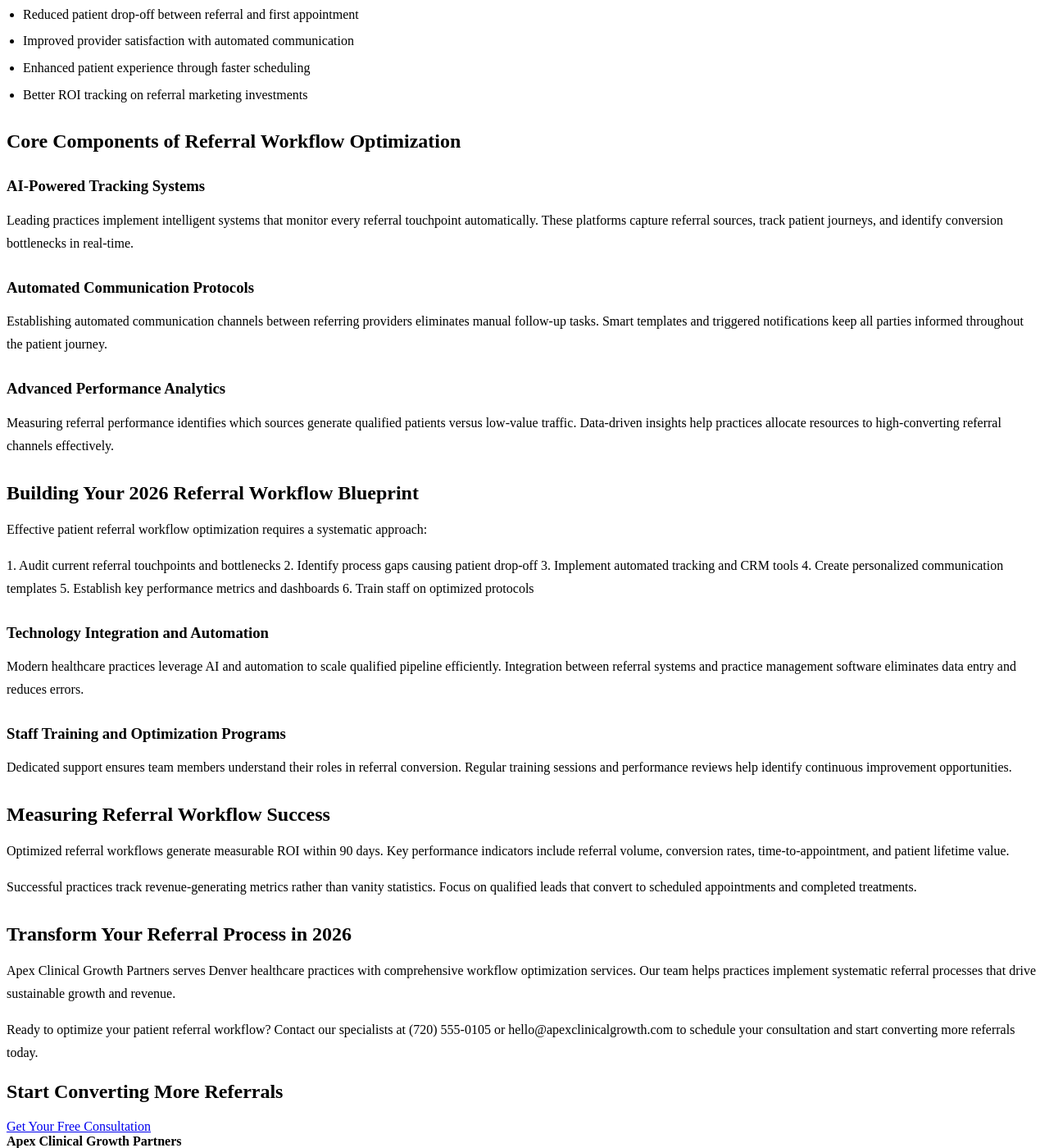
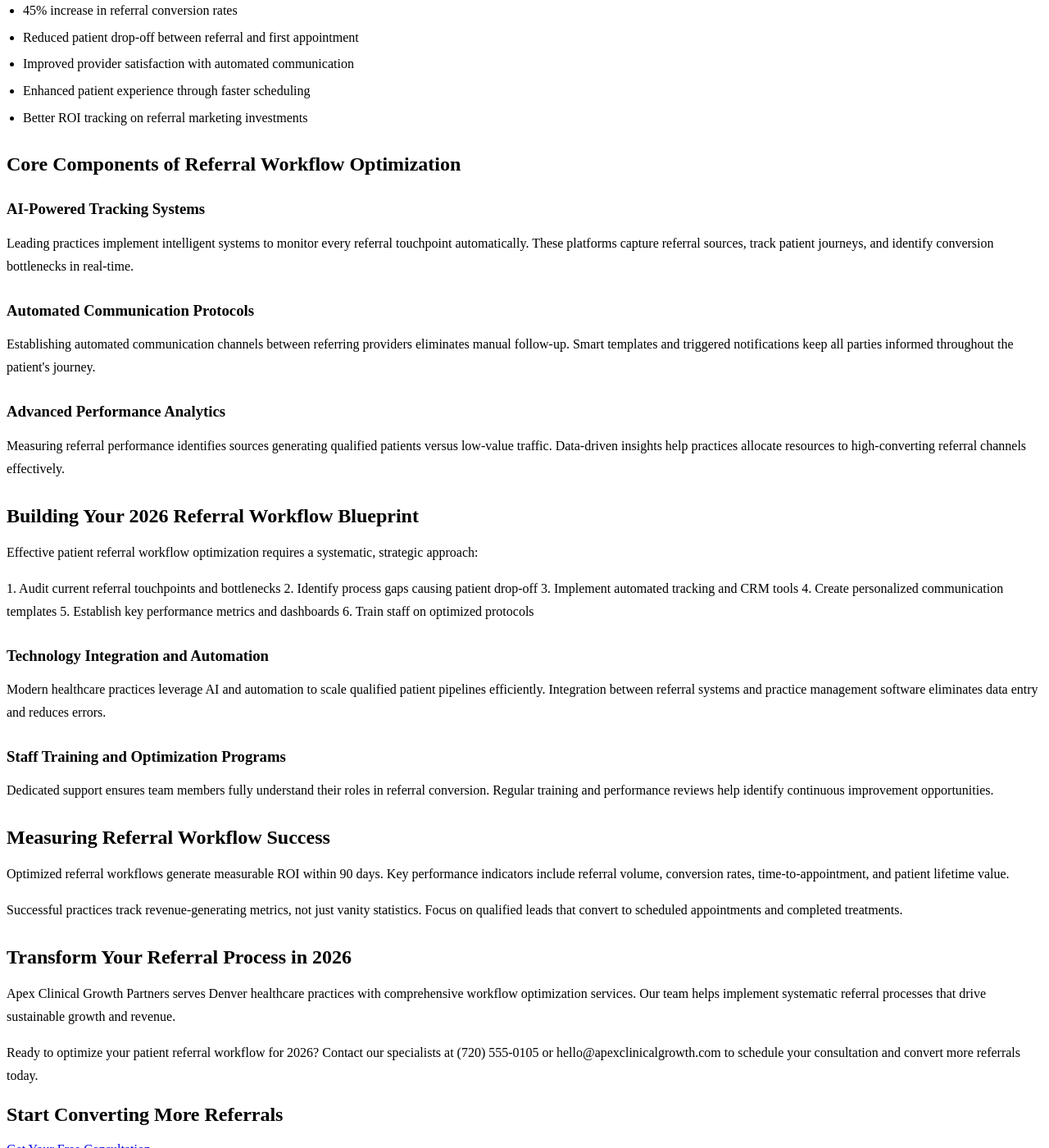
Before and after one commit to prjctlphbt/orbitr-canary-angular-20260228, a Jekyll site: the page patient-referral-workflow-blueprint.html, which Jekyll copies as it is, in a window 1280 px wide and 1400 px high, scrolled down 417 px. Shown: the whole window at 82% size. Built offline with Jekyll 4.4.1, drawn with Linux system fonts in a browser that asks for light colours; some of the changed text lies outside the part shown.

Commit message:
Refresh and update content: patient-referral-workflow-blueprint.html

```diff
--- a/patient-referral-workflow-blueprint.html
+++ b/patient-referral-workflow-blueprint.html
@@ -4,7 +4,7 @@
 <head>
 <meta charset="utf-8"/>
 <meta content="width=device-width, initial-scale=1.0" name="viewport"/>
-<meta content="Optimize your patient referral workflow with Apex Clinical Growth Partners. Streamline processes, reduce delays, and boost referral volume by 40% in 2026. Get your blueprint today." name="description"/>
+<meta content="Elevate your patient referral workflow in 2026 with Apex Clinical Growth Partners. Streamline processes, reduce delays, and boost your medical practice's referral volume by 40%. Get your blueprint now." name="description"/>
 <title>Patient Referral Workflow Optimization Blueprint | 2026 Guide</title>
 <style>
 
@@ -103,16 +103,16 @@
 <section class="page-hero landing-hero">
 <div class="container">
 <h1>Patient Referral Workflow Optimization Blueprint</h1>
-<a class="cta" href="/services/">Get Your Blueprint</a>
+<a class="cta" href="/services/">Download Your 2026 Blueprint</a>
 </div>
 </section>
 <section class="landing-content">
 <div class="container orbitr-generated-content">
 <h1>Patient Referral Workflow Optimization Blueprint</h1>
-<p>Streamlining patient referrals drives healthcare growth and maximizes revenue in 2026. Effective workflow optimization transforms fragmented processes into seamless systems that convert qualified leads into scheduled patients.</p>
-<h2>Why Patient Referral Workflows Drive Practice Growth</h2>
-<p>Inefficient referral systems waste valuable opportunities and marketing budget. Healthcare practices lose potential revenue when referral processes lack automation and tracking capabilities.</p>
-<p>What practices achieve within 90 days of implementing optimized workflows:</p>
+<p>Streamlining patient referrals is essential for healthcare growth and maximizing revenue in 2026. Effective workflow optimization transforms fragmented processes into seamless systems, converting qualified leads into scheduled patients.</p>
+<h2>Unlock Practice Growth with Optimized Referral Workflows</h2>
+<p>Inefficient referral systems waste valuable opportunities and marketing budgets. Healthcare practices lose significant potential revenue when processes lack automation and robust tracking capabilities.</p>
+<p>Practices typically achieve these results within 90 days of implementing optimized workflows:</p>
 <ul>
 <li>45% increase in referral conversion rates</li>
 <li>Reduced patient drop-off between referral and first appointment</li>
@@ -122,13 +122,13 @@
 </ul>
 <h2>Core Components of Referral Workflow Optimization</h2>
 <h3>AI-Powered Tracking Systems</h3>
-<p>Leading practices implement intelligent systems that monitor every referral touchpoint automatically. These platforms capture referral sources, track patient journeys, and identify conversion bottlenecks in real-time.</p>
+<p>Leading practices implement intelligent systems to monitor every referral touchpoint automatically. These platforms capture referral sources, track patient journeys, and identify conversion bottlenecks in real-time.</p>
 <h3>Automated Communication Protocols</h3>
-<p>Establishing automated communication channels between referring providers eliminates manual follow-up tasks. Smart templates and triggered notifications keep all parties informed throughout the patient journey.</p>
+<p>Establishing automated communication channels between referring providers eliminates manual follow-up. Smart templates and triggered notifications keep all parties informed throughout the patient's journey.</p>
 <h3>Advanced Performance Analytics</h3>
-<p>Measuring referral performance identifies which sources generate qualified patients versus low-value traffic. Data-driven insights help practices allocate resources to high-converting referral channels effectively.</p>
+<p>Measuring referral performance identifies sources generating qualified patients versus low-value traffic. Data-driven insights help practices allocate resources to high-converting referral channels effectively.</p>
 <h2>Building Your 2026 Referral Workflow Blueprint</h2>
-<p>Effective patient referral workflow optimization requires a systematic approach:</p>
+<p>Effective patient referral workflow optimization requires a systematic, strategic approach:</p>
 <p>1. Audit current referral touchpoints and bottlenecks
 2. Identify process gaps causing patient drop-off
 3. Implement automated tracking and CRM tools
@@ -136,15 +136,15 @@
 5. Establish key performance metrics and dashboards
 6. Train staff on optimized protocols</p>
 <h3>Technology Integration and Automation</h3>
-<p>Modern healthcare practices leverage AI and automation to scale qualified pipeline efficiently. Integration between referral systems and practice management software eliminates data entry and reduces errors.</p>
+<p>Modern healthcare practices leverage AI and automation to scale qualified patient pipelines efficiently. Integration between referral systems and practice management software eliminates data entry and reduces errors.</p>
 <h3>Staff Training and Optimization Programs</h3>
-<p>Dedicated support ensures team members understand their roles in referral conversion. Regular training sessions and performance reviews help identify continuous improvement opportunities.</p>
+<p>Dedicated support ensures team members fully understand their roles in referral conversion. Regular training and performance reviews help identify continuous improvement opportunities.</p>
 <h2>Measuring Referral Workflow Success</h2>
 <p>Optimized referral workflows generate measurable ROI within 90 days. Key performance indicators include referral volume, conversion rates, time-to-appointment, and patient lifetime value.</p>
-<p>Successful practices track revenue-generating metrics rather than vanity statistics. Focus on qualified leads that convert to scheduled appointments and completed treatments.</p>
+<p>Successful practices track revenue-generating metrics, not just vanity statistics. Focus on qualified leads that convert to scheduled appointments and completed treatments.</p>
 <h2>Transform Your Referral Process in 2026</h2>
-<p>Apex Clinical Growth Partners serves Denver healthcare practices with comprehensive workflow optimization services. Our team helps practices implement systematic referral processes that drive sustainable growth and revenue.</p>
-<p>Ready to optimize your patient referral workflow? Contact our specialists at (720) 555-0105 or hello@apexclinicalgrowth.com to schedule your consultation and start converting more referrals today.</p>
+<p>Apex Clinical Growth Partners serves Denver healthcare practices with comprehensive workflow optimization services. Our team helps implement systematic referral processes that drive sustainable growth and revenue.</p>
+<p>Ready to optimize your patient referral workflow for 2026? Contact our specialists at (720) 555-0105 or hello@apexclinicalgrowth.com to schedule your consultation and convert more referrals today.</p>
 </div>
 </section>
 <section class="landing-cta">
```
Also changed, not shown: other parts of patient-referral-workflow-blueprint.html (+0 -10 lines).
